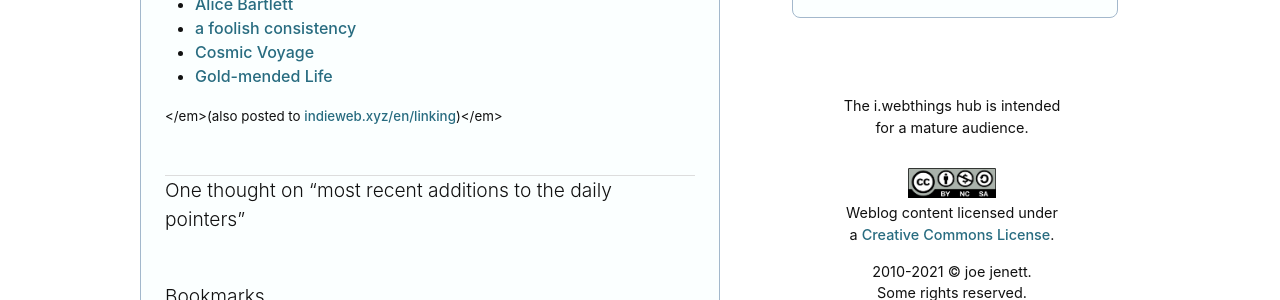
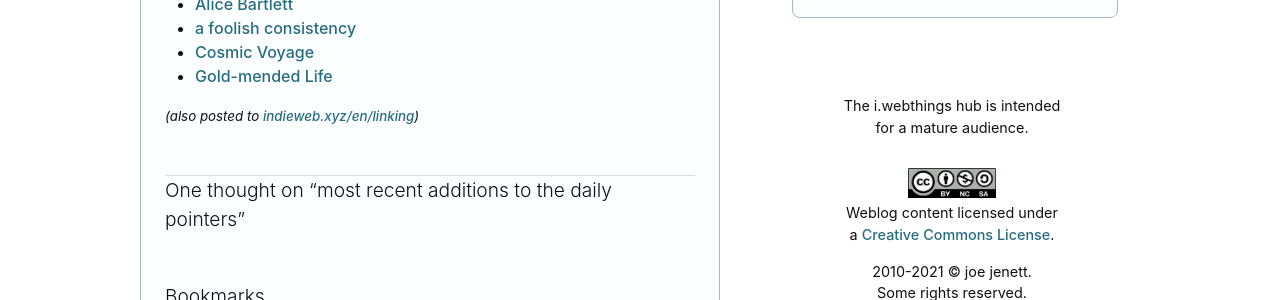
Before and after one commit to joejenett/i.webthings, a Jekyll site: the page built from _posts/2019-05-12-most-recent-additions-to-the-daily-pointers.md, in a window 1280 px wide. Shown: the part 975-1275 px from the top of the page. Built offline with Jekyll 4.4.1, drawn with Linux system fonts in a browser that asks for light colours; comment, search, counter and statistics services are not loaded.

Commit message:
Update 2019-05-12-most-recent-additions-to-the-daily-pointers.md

```diff
--- a/_posts/2019-05-12-most-recent-additions-to-the-daily-pointers.md
+++ b/_posts/2019-05-12-most-recent-additions-to-the-daily-pointers.md
@@ -48,7 +48,7 @@ kind:
   * [Cosmic Voyage](https://cosmic.voyage/)
   * [Gold-mended Life](http://goldmendedlife.com/)
 
-<small></em>(also posted to <a class="u-syndication" href="https://indieweb.xyz/en/linking">indieweb.xyz/en/linking</a>)</em></small>
+<small><em>(also posted to <a class="u-syndication" href="https://indieweb.xyz/en/linking">indieweb.xyz/en/linking</a>)</em></small>
 
 <h2 id="comments-title">One thought on “<span>most recent additions to the daily pointers</span>”		</h2>
 
```
